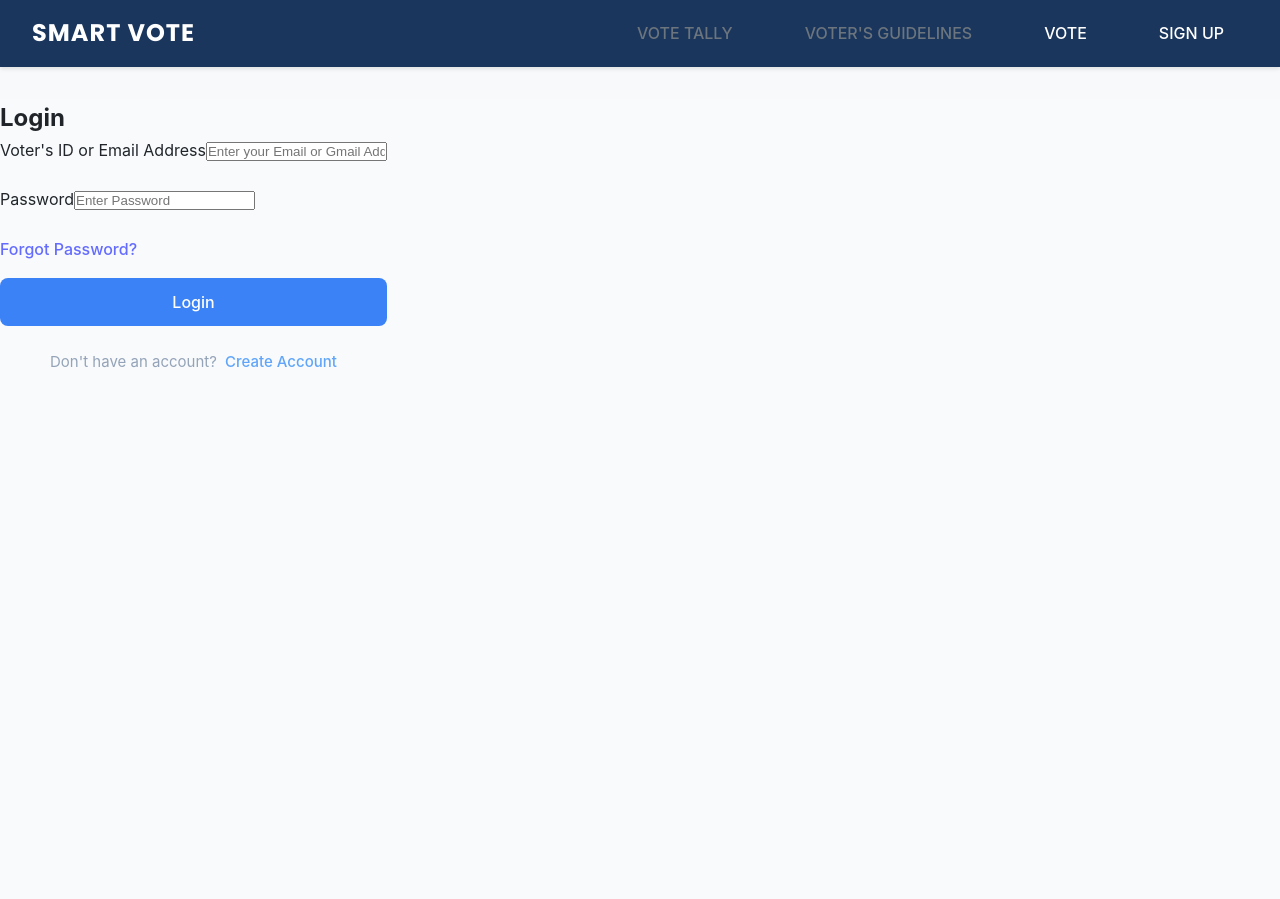
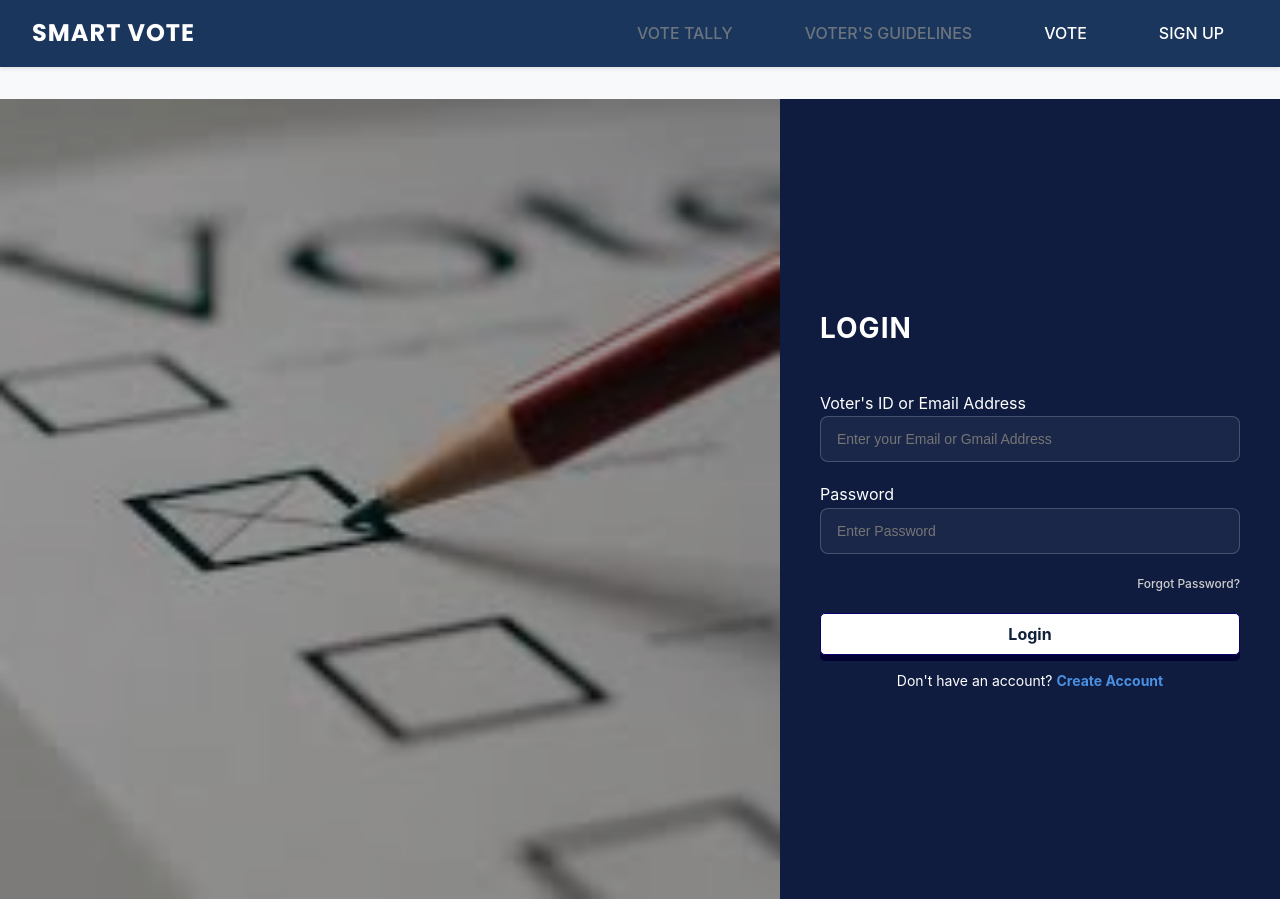
Before and after one commit to Genniesysbracia/SmartVote, a React (Vite) app: page /login in a window 1280 px wide. Built offline with nearby package versions, Linux system fonts and the light colour scheme.

Commit message:
Update Login.module.css

```diff
--- a/src/styles/Login.module.css
+++ b/src/styles/Login.module.css
@@ -1,158 +1,157 @@
 .container {
-  display: flex;
-  min-height: 100vh;
+   display: flex;
+  height: 100vh;
+  width: 100vw;
+  overflow: hidden;
   background-color: #f8fafc;
+
+
+}
+.imageSection{
+   flex: 1;
+  background: url('../assets/images.jfif') no-repeat center center;
+  background-size: cover;
+  position: relative;
+  width:600px;
 }
 
-.leftSide {
-  flex: 1;
-  background: url('../assets/images.jfif') center/cover no-repeat;
-  background-size: cover;
-  background-position: center;
-  position: relative;
-  display: flex;
-  align-items: center;
-  justify-content: center;
-  padding: 2rem;
-}
-
-.overlay {
+.imageSection::before {
+  content: '';
   position: absolute;
   top: 0;
   left: 0;
   right: 0;
   bottom: 0;
-  background: rgba(0, 0, 0, 0.5);
-  backdrop-filter: blur(5px);
+  background: rgba(0, 0, 0, 0.4);
 }
-
-.rightSide {
-  flex: 0 0 40%;
-  background: #0f172a;
-  padding: 4rem 3rem;
+.loginSection{
+  flex:1;
+ max-width: 500px;
+  background: #0f1c3f;
+  padding: 40px;
   display: flex;
   flex-direction: column;
   justify-content: center;
+  color: white;
+
 }
 
-.logo {
+.loginSection h2 {
   color: white;
-  font-size: 2rem;
+  font-size: 28px;
   font-weight: 700;
-  margin-bottom: 3rem;
-  text-align: center;
+  margin-bottom: 40px;
+  text-align: left;
+  text-transform: uppercase;
+  letter-spacing: 1px;
+}
+.error {
+  color: #ff6b6b;
+  background-color: rgba(255, 107, 107, 0.1);
+  padding: 12px 16px;
+  border-radius: 6px;
+  margin-bottom: 20px;
+  font-size: 14px;
+  border: 1px solid rgba(255, 107, 107, 0.3);
 }
 
-.formContainer {
-  max-width: 400px;
+.form{
   width: 100%;
-  margin: 0 auto;
+}
+.loginform{
+   flex: 1;
+  background-color: #0f223a;
+  display: flex;
+  justify-content: center;
 }
 
-.title {
-  color: white;
-  font-size: 1.875rem;
-  font-weight: 600;
-  margin-bottom: 0.5rem;
-  text-align: center;
+.loginform .formGroup{
+flex:1;
 }
 
-.subtitle {
-  color: #94a3b8;
-  font-size: 1rem;
-  text-align: center;
-  margin-bottom: 2.5rem;
+.formGroup{
+   margin-bottom: 20px;
+  position: relative;
 }
 
-.formGroup {
-  margin-bottom: 1.5rem;
+.formGroup input{
+width: 100%;
+  padding: 14px 16px;
+  border: 1px solid rgba(255, 255, 255, 0.2);
+  border-radius: 8px;
+  background: rgba(255, 255, 255, 0.05);
+  color: white;
+  font-size: 14px;
+  transition: all 0.3s ease;
 }
-
-.label {
-  display: block;
-  color: #e2e8f0;
-  font-size: 0.875rem;
-  font-weight: 500;
-  margin-bottom: 0.5rem;
-}
-
-.input {
-  width: 100%;
-  padding: 0.875rem 1rem;
-  background: #1e293b;
-  border: 1px solid #334155;
-  border-radius: 0.5rem;
-  color: white;
-  font-size: 0.9375rem;
-  transition: all 0.2s;
+.input::placeholder {
+  color: rgba(255, 255, 255, 0.6);
 }
 
 .input:focus {
   outline: none;
-  border-color: #3b82f6;
-  box-shadow: 0 0 0 3px rgba(59, 130, 246, 0.2);
+  border-color: #4a90e2;
+  box-shadow: 0 0 0 2px rgba(74, 144, 226, 0.2);
 }
-
-.forgotPassword {
+.forgot {
   display: block;
   text-align: right;
-  color: #60a5fa;
-  font-size: 0.875rem;
-  margin-top: 0.5rem;
+  font-size: 12px;
+  color: #ccc;
+  margin-bottom: 20px;
   text-decoration: none;
 }
 
-.forgotPassword:hover {
+.forgot:hover {
   text-decoration: underline;
 }
-
 .submitButton {
   width: 100%;
-  background: #3b82f6;
-  color: white;
-  font-weight: 500;
-  padding: 0.875rem 1.5rem;
+  padding: 10px;
   border: none;
-  border-radius: 0.5rem;
-  font-size: 1rem;
+  border-radius: 6px;
+  background: white;
+  color: #0f223a;
+  font-weight: bold;
   cursor: pointer;
-  transition: background-color 0.2s;
-  margin-top: 1rem;
+   border: 1px solid #09016f;
+  border-radius: 5px;
+  cursor: pointer;
+  padding: 10px;
+  box-shadow: 0px 6px 0px #010132;
+  transition: all 0.1s;
 }
 
-.submitButton:hover {
-  background: #2563eb;
+.submitButton:hover{
+  color:white;
+  background-color:  #010132;
+  opacity: .5;
+}
+.submitButton:active{
+  box-shadow: 0px 2px 0px #09016f;
+
+  position: relative;
+  top: 2px;
 }
 
 .submitButton:disabled {
-  background: #64748b;
-  cursor: not-allowed;
+  opacity: 0.7;
 }
 
+/* FOOTER */
 .signupLink {
+  margin-top: 15px;
+  font-size: 14px;
   text-align: center;
-  margin-top: 1.5rem;
-  color: #94a3b8;
-  font-size: 0.9375rem;
 }
 
 .signupLink a {
-  color: #60a5fa;
+  color: #4a90e2;
+  font-weight: bold;
   text-decoration: none;
-  font-weight: 500;
-  margin-left: 0.25rem;
 }
 
 .signupLink a:hover {
+  color: #6ba8f1;
   text-decoration: underline;
 }
-
-.error {
-  background: #fee2e2;
-  color: #dc2626;
-  padding: 0.75rem 1rem;
-  border-radius: 0.5rem;
-  margin-bottom: 1.5rem;
-  font-size: 0.875rem;
-  text-align: center;
-}
```
